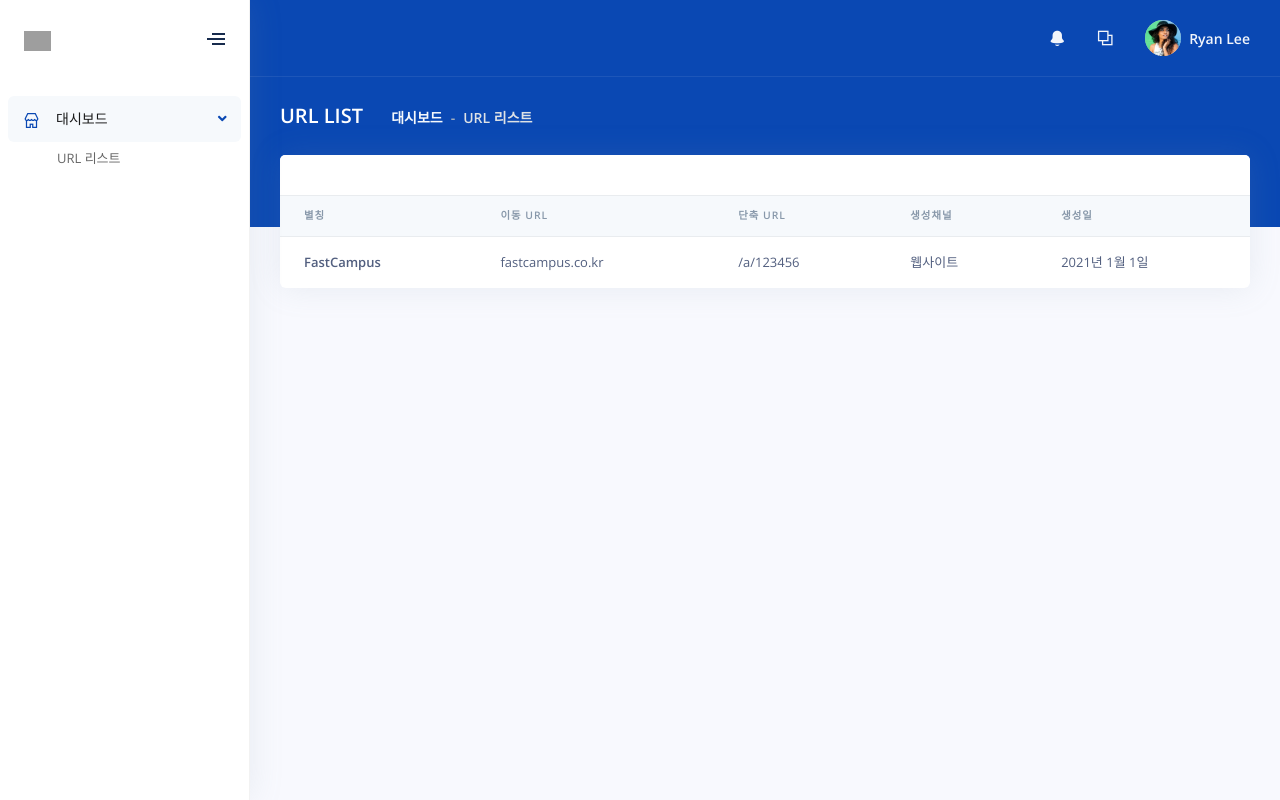
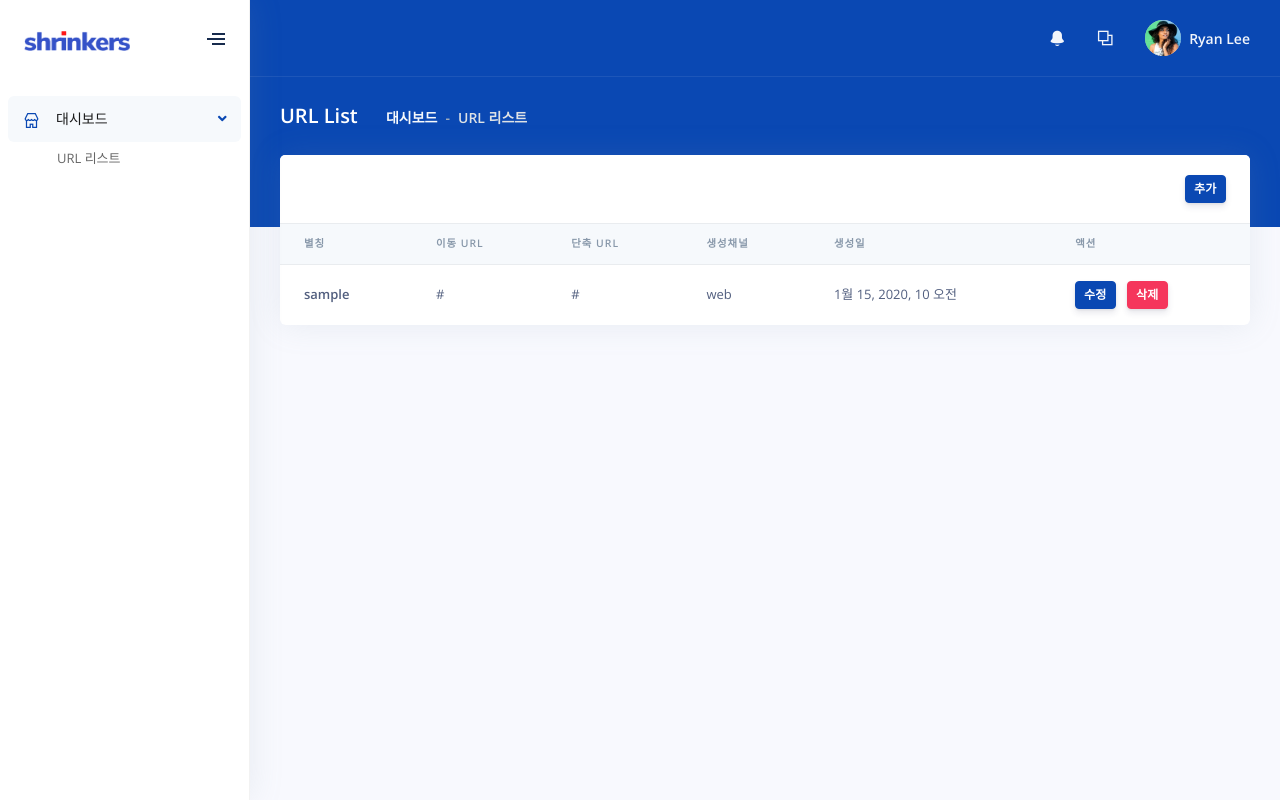
Before and after one commit to AndrewDongminYoo/URL-shortener-for-django-learning, a Django app: page /urls in a window 1280 px wide. Run offline with Django 3.2, Linux system fonts and the light colour scheme; tables that the repository leaves empty hold one stand-in row (values such as "Sample post"); one stand-in notice (Sample message) is shown; some libraries are stand-ins or nearby versions; grey boxes are pictures that could not be loaded.

Commit message:
view :: url_list CRUD methods

```diff
--- a/shortener/views.py
+++ b/shortener/views.py
@@ -96,7 +96,7 @@
 
 def url_list(request):
     url_array = ShortenedUrls.objects.order_by("-create_at").all()
-    return render(request, "url_list.html", {"list": url_array})
+    return render(request, "url_list.html", {"url_list": url_array})
 
 
 @login_required
--- a/templates/base.html
+++ b/templates/base.html
@@ -19,7 +19,7 @@
 <!DOCTYPE html>
 <html lang="ko">
 <head>
-    <meta charset="utf-8"/>
+    <meta charset="utf-8">
     <meta name="viewport" content="width=device-width, initial-scale=1, shrink-to-fit=no">
     <meta name="description" content="Start your development with a Dashboard for Bootstrap 4.">
     <meta name="author" content="Creative Tim"/>
@@ -51,7 +51,7 @@
 {% include 'includes/nav.html' %}
 <!-- Main content -->
 <div class="main-content" id="panel">
-    <!-- Topnav -->
+    <!-- TopNav -->
     {% include 'includes/top_nav.html' %}
     <!-- Header -->
     <!-- Header -->
--- a/templates/url_list.html
+++ b/templates/url_list.html
@@ -2,14 +2,17 @@
 {% load static %}
 {% block title %}URL 리스트{% endblock %}
 {% block main_breadscumb %}대시보드{% endblock %}
-{% block sub_breadscumb_highlight %}URL LIST{% endblock %}
+{% block sub_breadscumb_highlight %}URL List{% endblock %}
 {% block sub_breadscumb %}URL 리스트{% endblock %}
 {% block content %}
+
     <div class="row">
         <div class="col-xl-12">
             <div class="card">
                 <div class="card-header border-0">
-                    <div class="row align-items-center"></div>
+                    <a href="{% url 'url_create' %}" class="btn btn-primary btn-sm font-size-12 float-right">
+                        추가
+                    </a>
                 </div>
                 <div class="table-responsive">
                     <!-- Projects table -->
@@ -21,20 +24,56 @@
                             <th scope="col">단축 URL</th>
                             <th scope="col">생성채널</th>
                             <th scope="col">생성일</th>
+                            <th scope="col">액션</th>
                         </tr>
                         </thead>
                         <tbody>
-                        <tr>
-                            <th scope="row">FastCampus</th>
-                            <td>fastcampus.co.kr</td>
-                            <td>/a/123456</td>
-                            <td>웹사이트</td>
-                            <td>2021년 1월 1일</td>
-                        </tr>
+                        {% for url in url_list %}
+                            <tr>
+                                <th scope="row">{{ url.nick_name }}</th>
+                                <td>{{ url.target_url }}</td>
+                                <td>{{ url.shortened_url }}</td>
+                                <td>{{ url.created_via }}</td>
+                                <td>{{ url.create_at }}</td>
+                                <td>
+                                    <form action="/urls/delete/{{ url.id }}" method="POST">
+                                        {% csrf_token %}
+                                        <a href="/urls/update/{{ url.id }}" class="btn btn-sm btn-primary">
+                                            수정
+                                        </a>
+                                        <button type="submit" class="btn btn-sm btn-danger"
+                                                onclick="return confirm('정말 삭제 하시겠습니까?');">
+                                            삭제
+                                        </button>
+                                    </form>
+                                </td>
+                            </tr>
+                        {% endfor %}
                         </tbody>
                     </table>
                 </div>
             </div>
         </div>
     </div>
+    {% if messages %}
+        {% for message in messages %}
+            <div aria-live="polite" aria-atomic="true" style="position: relative; min-height: 200px;">
+                <div class="toast" style="position: absolute; top: 0; right: 0;" data-delay="5000">
+                    <div class="toast-header">
+                        <strong class="mr-auto">알림</strong>
+                        <small>방금 전</small>
+                        <button type="button" class="ml-2 mb-1 close" data-dismiss="toast" aria-label="Close">
+                            <span aria-hidden="true">&times;</span>
+                        </button>
+                    </div>
+                    <div class="toast-body">
+                        {{ message }}
+                    </div>
+                </div>
+            </div>
+        {% endfor %}
+        <script>
+            $('.toast').toast('show');
+        </script>
+    {% endif %}
 {% endblock %}
```
Also changed, not shown: shortener/static/assets/img/shrinkers_logo-cutout.png (added).
